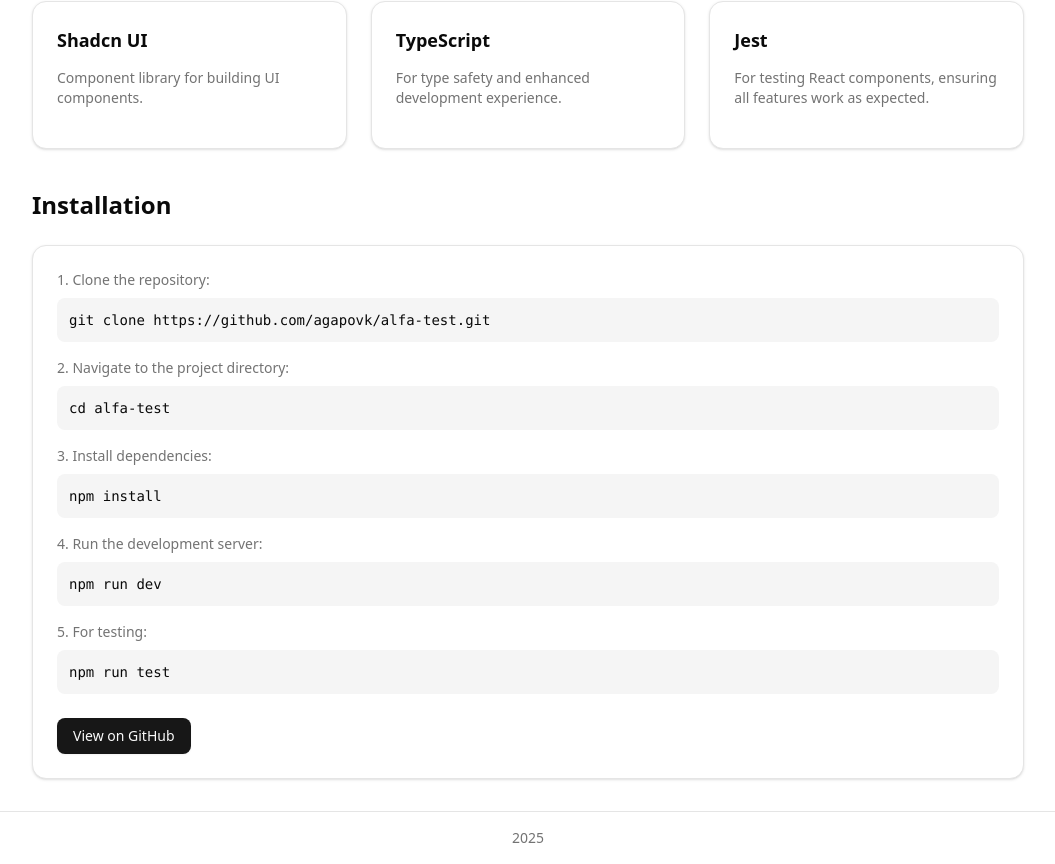
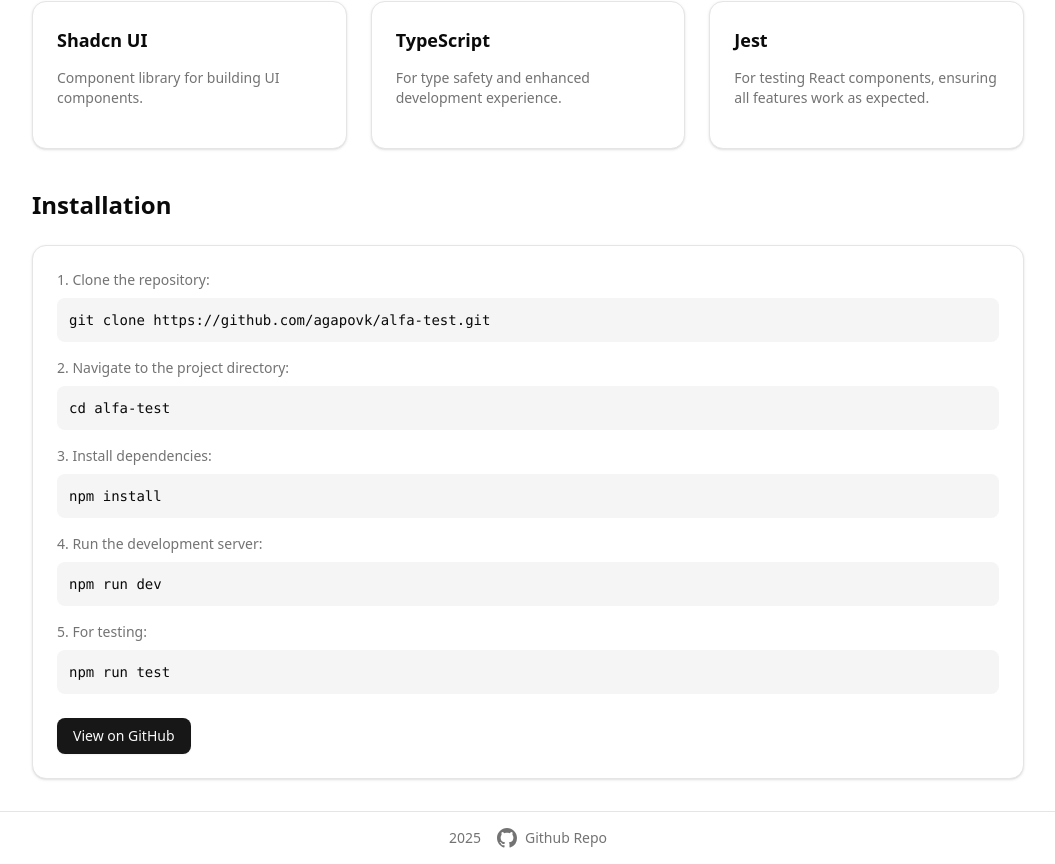
Before and after one commit to agapovk/alfa-test, a Next.js app: page / in a window 1280 px wide. Shown: the part 1248-2112 px from the top of the page, without its empty margins (112-1167 px from the left). Built offline with nearby package versions, Linux system fonts and the light colour scheme.

Commit message:
add github link to footer

```diff
--- a/src/components/footer.tsx
+++ b/src/components/footer.tsx
@@ -1,10 +1,27 @@
+import Link from 'next/link';
 import React from 'react';
 
 export default function Footer() {
   const today = React.useMemo(() => new Date().getFullYear(), []);
   return (
-    <footer className="border-t p-4 text-sm text-muted-foreground flex justify-center">
-      {today}
+    <footer className="border-t p-4 text-sm text-muted-foreground flex items-center gap-4 justify-center">
+      <span>{today}</span>
+      <Link
+        href="https://github.com/agapovk/alfa-test"
+        target="_blank"
+        rel="noopener noreferrer"
+        className="hover:text-primary transition-colors flex items-center gap-2"
+      >
+        <svg
+          height="20"
+          width="20"
+          viewBox="0 0 16 16"
+          className="fill-current"
+        >
+          <path d="M8 0C3.58 0 0 3.58 0 8c0 3.54 2.29 6.53 5.47 7.59.4.07.55-.17.55-.38 0-.19-.01-.82-.01-1.49-2.01.37-2.53-.49-2.69-.94-.09-.23-.48-.94-.82-1.13-.28-.15-.68-.52-.01-.53.63-.01 1.08.58 1.23.82.72 1.21 1.87.87 2.33.66.07-.52.28-.87.51-1.07-1.78-.2-3.64-.89-3.64-3.95 0-.87.31-1.59.82-2.15-.08-.2-.36-1.02.08-2.12 0 0 .67-.21 2.2.82.64-.18 1.32-.27 2-.27.68 0 1.36.09 2 .27 1.53-1.04 2.2-.82 2.2-.82.44 1.1.16 1.92.08 2.12.51.56.82 1.27.82 2.15 0 3.07-1.87 3.75-3.65 3.95.29.25.54.73.54 1.48 0 1.07-.01 1.93-.01 2.2 0 .21.15.46.55.38A8.013 8.013 0 0016 8c0-4.42-3.58-8-8-8z" />
+        </svg>
+        Github Repo
+      </Link>
     </footer>
   );
 }
```
